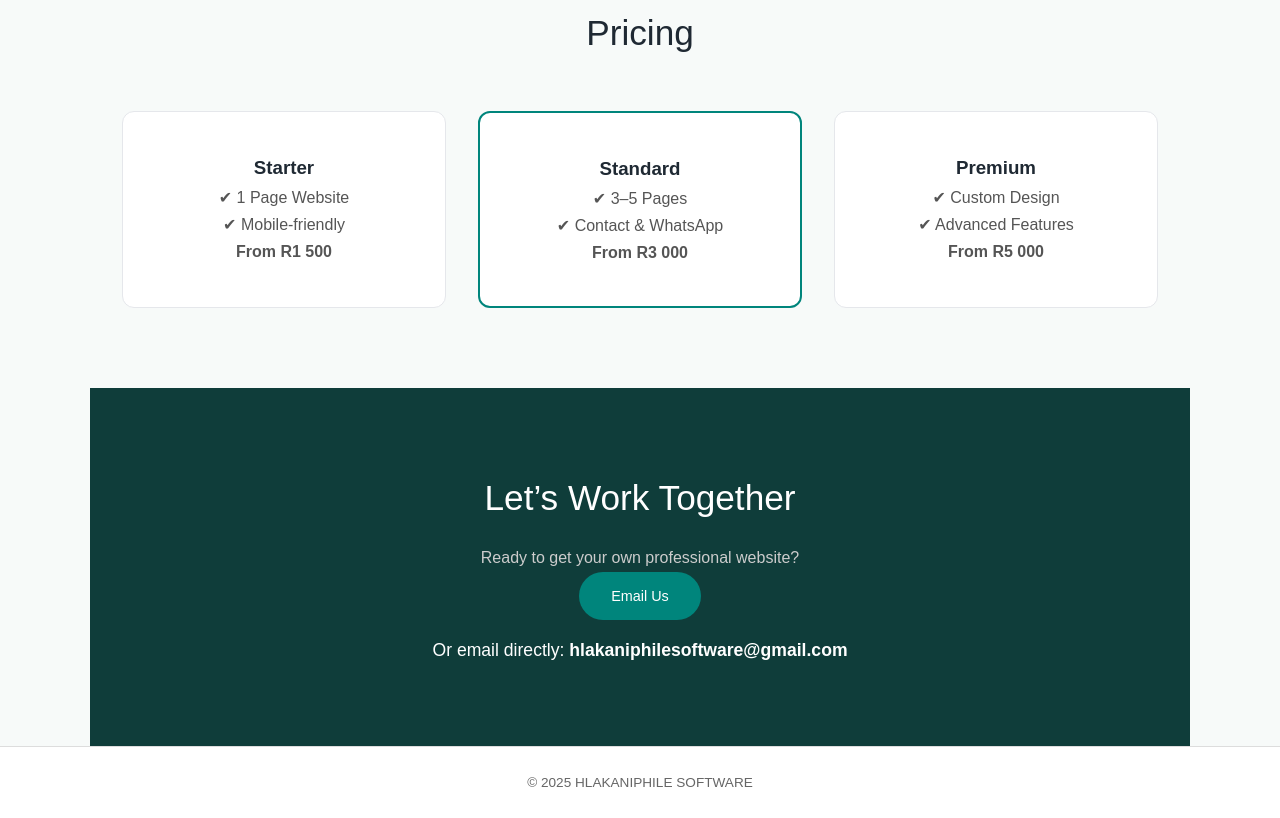
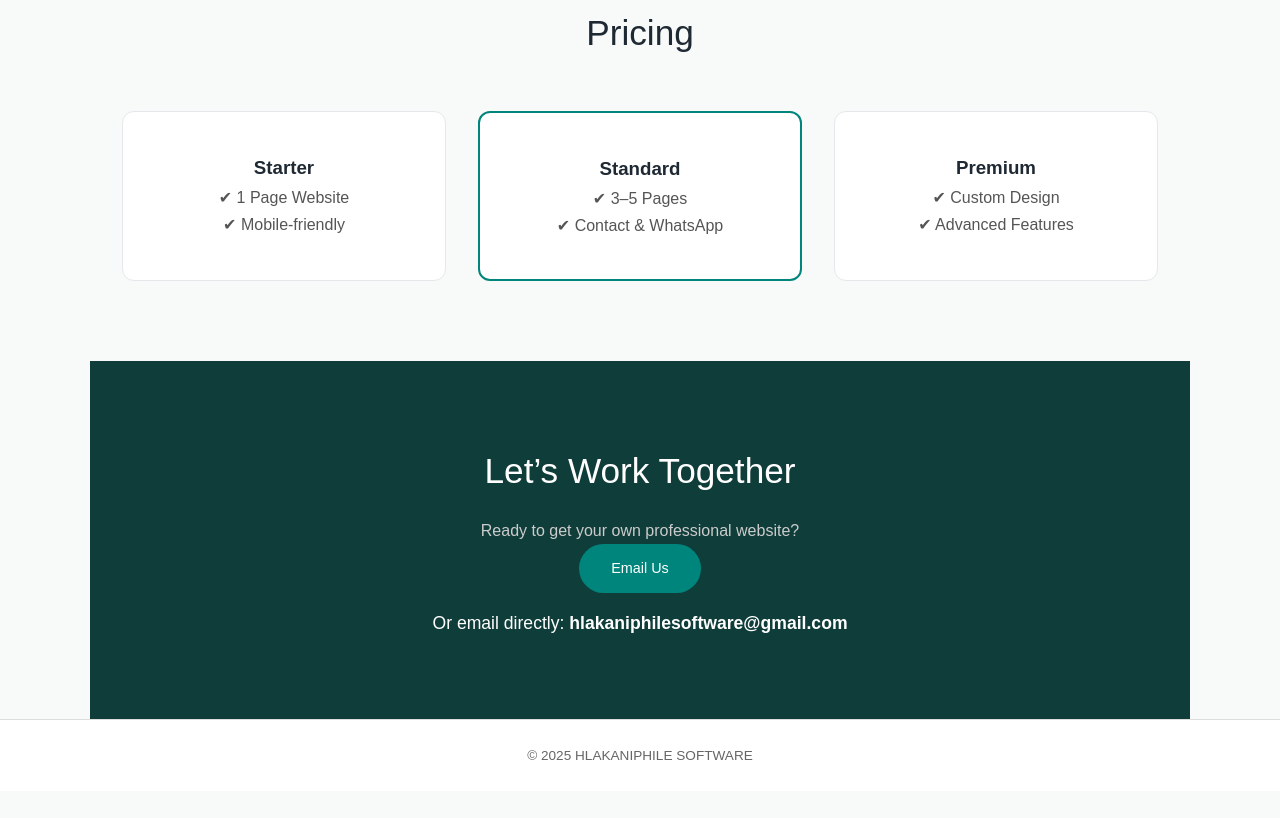
Before and after one commit to debbieclare/hlakaniphile-software, a plain HTML site: page index.html in a window 1280 px wide. Shown: the part 1744-2562 px from the top of the page. After the commit the page ends 2535 px from the top, so only its background shows below. Drawn offline with Linux system fonts and the light colour scheme.

Commit message:
Update index.html

```diff
--- a/index.html
+++ b/index.html
@@ -77,21 +77,21 @@
           <h3>Starter</h3>
           <p>✔ 1 Page Website</p>
           <p>✔ Mobile-friendly</p>
-          <p><strong>From R1 500</strong></p>
+          <p><strong></strong></p>
         </div>
 
         <div class="pricing-card highlight">
           <h3>Standard</h3>
           <p>✔ 3–5 Pages</p>
           <p>✔ Contact & WhatsApp</p>
-          <p><strong>From R3 000</strong></p>
+          <p><strong></strong></p>
         </div>
 
         <div class="pricing-card">
           <h3>Premium</h3>
           <p>✔ Custom Design</p>
           <p>✔ Advanced Features</p>
-          <p><strong>From R5 000</strong></p>
+          <p><strong</strong></p>
         </div>
       </div>
     </section>
```
